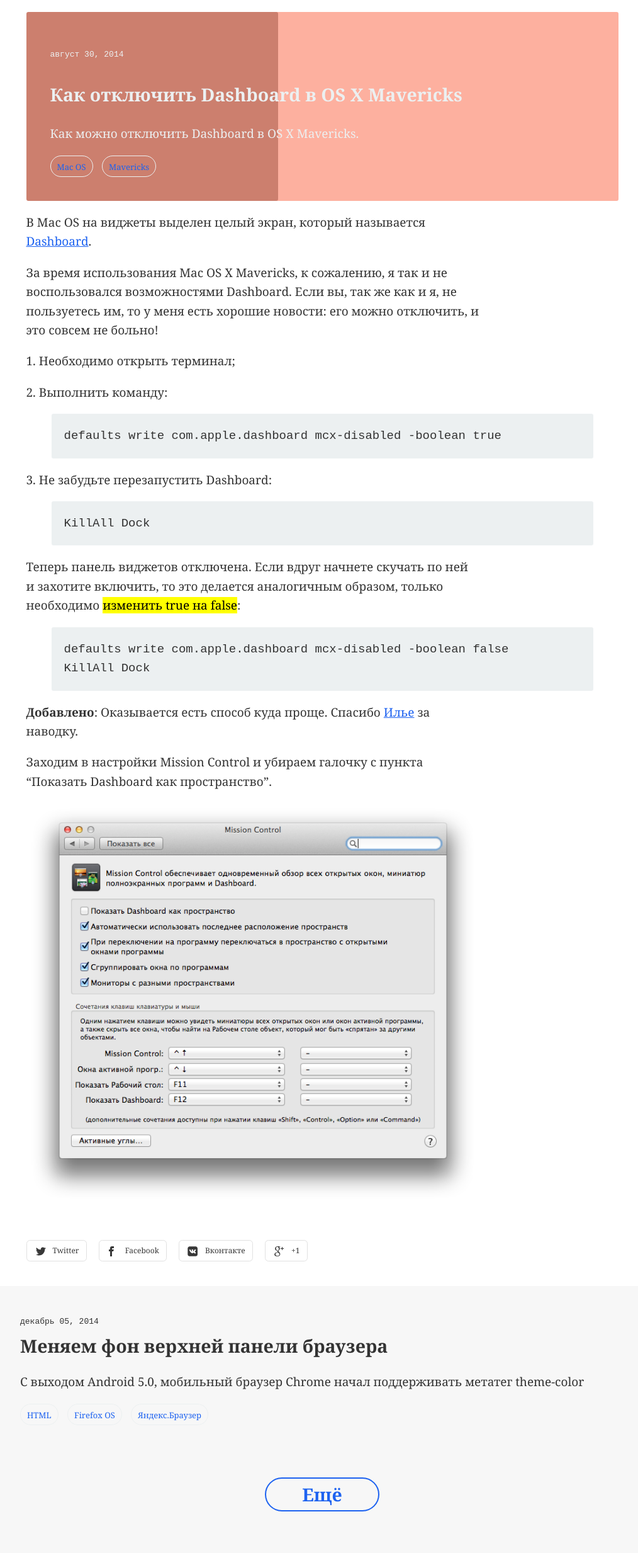
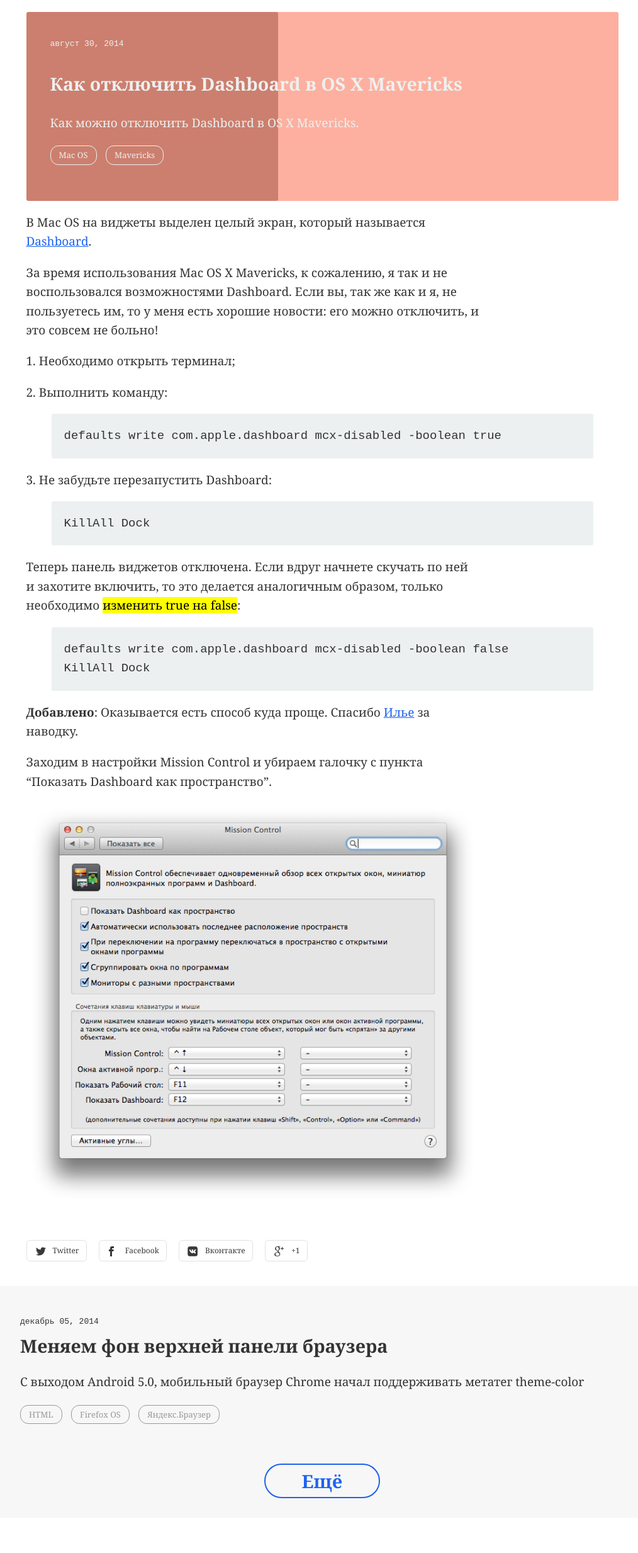
Before and after one commit to anna-vanlee/bizikov.ru, a Jekyll site: the page built from _posts/2014-08-30-Disable-the-Dashboard-in-OS-X-Mavericks.md, in a window 1280 px wide. Shown: the whole page at 63% size, without its empty margins (128-1142 px from the left). Built offline with Jekyll 4.4.1, drawn with Linux system fonts in a browser that asks for light colours; some web fonts are replaced; after the commit the page ends 2410 px from its top, so only the background shows below that.

Commit message:
задизайнены теги

```diff
--- a/_includes/page-special.html
+++ b/_includes/page-special.html
@@ -6,8 +6,8 @@
             <time class="date" datetime="{{ page.date | date_to_xmlschema }}">{{ page.date | date: "%B %d, %Y" | replace: 'January', 'январь' | replace: 'February', 'февраль' | replace: 'March', 'март' | replace: 'April', 'апрель' | replace: 'May', 'май' | replace: 'June', 'июнь' | replace: 'July', 'июль' | replace: 'August', 'август' | replace: 'September', 'сентябрь' | replace: 'October', 'октябрь' | replace: 'November', 'ноябрь' | replace: 'December', 'декабрь' }}</time>
             <h1 class="post-title-special"><a href="{{ page.url }}">{{ page.title }}</a></h1>
             <p>{{ page.excerpt }}</p>
-            <ul class="btn-tags">{% for tag in page.tags %}
-                <li><a href="{{ site.url }}/tags/#{{ tag }}">{{ tag }}</a></li>{% endfor %}
+            <ul class="list">{% for tag in page.tags %}
+                <li><a class="btn normal light" href="{{ site.url }}/tags/#{{ tag }}">{{ tag }}</a></li>{% endfor %}
             </ul>
         </div>
     </div>
@@ -16,7 +16,7 @@
 <time class="date" datetime="{{ page.date | date_to_xmlschema }}">{{ page.date | date: "%B %d, %Y" | replace: 'January', 'январь' | replace: 'February', 'февраль' | replace: 'March', 'март' | replace: 'April', 'апрель' | replace: 'May', 'май' | replace: 'June', 'июнь' | replace: 'July', 'июль' | replace: 'August', 'август' | replace: 'September', 'сентябрь' | replace: 'October', 'октябрь' | replace: 'November', 'ноябрь' | replace: 'December', 'декабрь' }}</time>
 <h2 class="post-title"><a href="{{ page.url }}">{{ page.title }}</a></h2>
 <p>{{ page.excerpt }}</p>
-<ul class="btn-tags">{% for tag in page.tags %}
-    <li><a href="{{ site.url }}/tags/#{{ tag }}">{{ tag }}</a></li>{% endfor %}
+<ul class="list">{% for tag in page.tags %}
+    <li><a class="btn normal dark" href="{{ site.url }}/tags/#{{ tag }}">{{ tag }}</a></li>{% endfor %}
 </ul>
 {% endif %}
--- a/_includes/post-special-more.html
+++ b/_includes/post-special-more.html
@@ -6,8 +6,8 @@
             <time class="date" datetime="{{ post.date | date_to_xmlschema }}">{{ post.date | date: "%B %d, %Y" | replace: 'January', 'январь' | replace: 'February', 'февраль' | replace: 'March', 'март' | replace: 'April', 'апрель' | replace: 'May', 'май' | replace: 'June', 'июнь' | replace: 'July', 'июль' | replace: 'August', 'август' | replace: 'September', 'сентябрь' | replace: 'October', 'октябрь' | replace: 'November', 'ноябрь' | replace: 'December', 'декабрь' }}</time>
             <h1 class="post-title-special"><a href="{{ post.url }}">{{ post.title }}</a></h1>
             <p>{{ post.excerpt }}</p>
-            <ul class="btn-tags">{% for tag in post.tags %}
-                <li><a href="{{ site.url }}/tags/#{{ tag }}">{{ tag }}</a></li>{% endfor %}
+            <ul class="list">{% for tag in post.tags %}
+                <li><a class="btn normal light" href="{{ site.url }}/tags/#{{ tag }}">{{ tag }}</a></li>{% endfor %}
             </ul>
         </div>
     </div>
@@ -16,7 +16,7 @@
 <time class="date" datetime="{{ post.date | date_to_xmlschema }}">{{ post.date | date: "%B %d, %Y" | replace: 'January', 'январь' | replace: 'February', 'февраль' | replace: 'March', 'март' | replace: 'April', 'апрель' | replace: 'May', 'май' | replace: 'June', 'июнь' | replace: 'July', 'июль' | replace: 'August', 'август' | replace: 'September', 'сентябрь' | replace: 'October', 'октябрь' | replace: 'November', 'ноябрь' | replace: 'December', 'декабрь' }}</time>
 <h2 class="post-title"><a href="{{ post.url }}">{{ post.title }}</a></h2>
 <p>{{ post.excerpt }}</p>
-<ul class="btn-tags">{% for tag in post.tags %}
-    <li><a href="{{ site.url }}/tags/#{{ tag }}">{{ tag }}</a></li>{% endfor %}
+<ul class="list">{% for tag in post.tags %}
+    <li><a class="btn normal dark" href="{{ site.url }}/tags/#{{ tag }}">{{ tag }}</a></li>{% endfor %}
 </ul>
 {% endif %}
--- a/_layouts/post.html
+++ b/_layouts/post.html
@@ -16,10 +16,8 @@
         <ul class="post-main">{% for post in site.related_posts limit: 1 %}
             <li class="post-main-item">
                 {% include post-special-more.html %}
-            </li>
-            {% endfor %}
-            <li class="post-main-more"><h2><a href="{{ site.url }}/archive">Eщё</a></h2>
-            </li>
+            </li>{% endfor %}
+            <li class="post-main-more"><a class="btn large blue" href="{{ site.url }}/archive">Eщё</a></li>
         </ul>
     </div>
 </aside>
--- a/assets/css/style.css
+++ b/assets/css/style.css
@@ -144,8 +144,18 @@
   padding: 0;
 }
 .navigation {
-  border-top: 2px solid #fc6341;
-  padding: .3em;
+  position: absolute;
+  z-index: 10;
+  top: 2em;
+  left: 2em;
+  font-size: 13px;
+}
+.navigation .icon-menu {
+  display: block;
+  width: 22px;
+  height: 22px;
+  float: left;
+  background-image: url('../svg/menu.svg');
 }
 .navigation ul {
   overflow: hidden;
@@ -240,23 +250,7 @@
 }
 .post-main .post-main-more {
   text-align: center;
-  margin: 5em 0 3em 0;
-}
-.post-main .post-main-more a {
-  text-decoration: none;
-  padding: .2em 2em;
-  border: 2px solid;
-  -webkit-border-radius: 1em;
-  -moz-border-radius: 1em;
-  border-radius: 1em;
-  -webkit-transition: all 0.3s linear;
-  -moz-transition: all 0.3s linear;
-  -o-transition: all 0.3s linear;
-  transition: all 0.3s linear;
-}
-.post-main .post-main-more a:hover {
-  padding: .2em 2.5em;
-  border-color: #fc6341;
+  margin: 4em 0 2em 0;
 }
 .post-main-special {
   position: relative;
@@ -393,7 +387,6 @@
   border-radius: 1em;
 }
 .btn-tags li a {
-  font-size: 13px;
   text-decoration: none;
 }
 .btn-tags li a:hover {
@@ -502,7 +495,6 @@
 /* Список похожих записей */
 .more {
   overflow: hidden;
-  padding: 0 80px 20px 80px;
   background-color: #f7f7f7;
 }
 .more .more-post-link {
@@ -730,3 +722,64 @@
   width: 320px;
   height: 480px;
 }
+/* .btn */
+.list {
+  overflow: hidden;
+  padding: 0;
+  margin: 1em 0;
+}
+.list li {
+  list-style: none;
+  display: inline-block;
+  margin-right: .5em;
+}
+.btn {
+  text-decoration: none;
+  -webkit-border-radius: 1em;
+  -moz-border-radius: 1em;
+  border-radius: 1em;
+  -webkit-transition: all 0.3s linear;
+  -moz-transition: all 0.3s linear;
+  -o-transition: all 0.3s linear;
+  transition: all 0.3s linear;
+}
+.btn.normal {
+  font-size: 13px;
+  padding: .4em 1em;
+  border-width: 1px;
+}
+.btn.large {
+  font-size: 29px;
+  font-weight: bold;
+  border-width: 2px;
+  padding: .2em 2em;
+}
+.btn.large:hover {
+  padding: .2em 2.5em;
+}
+.btn.light {
+  color: #ecf0f1;
+  border-style: solid;
+  border-color: #ecf0f1;
+}
+.btn.light:hover {
+  border-color: rgba(236, 240, 241, 0.4);
+}
+.btn.dark {
+  color: #999999;
+  border-style: solid;
+  border-color: #999999;
+}
+.btn.dark:hover {
+  color: #333333;
+  border-color: #333333;
+}
+.btn.blue {
+  color: #1d62f0;
+  border-style: solid;
+  border-color: #1d62f0;
+}
+.btn.blue:hover {
+  color: #fc6341;
+  border-color: #fc6341;
+}
--- a/index.html
+++ b/index.html
@@ -29,9 +29,7 @@
     <ul class="post-main">{% for post in site.posts limit: 5 %}
         <li class="post-main-item">
             {% include post-special.html %}
-        </li>
-        {% endfor %}
-        <li class="post-main-more"><h2><a href="{{ site.url }}/archive">Eщё</a></h2>
-        </li>
+        </li>{% endfor %}
+        <li class="post-main-more"><a class="btn large blue" href="{{ site.url }}/archive">Eщё</a></li>
     </ul>
 </div>
```
Also changed, not shown: _includes/post-special.html (+4 -4 lines), assets/less/style.less (+77 -16 lines).
